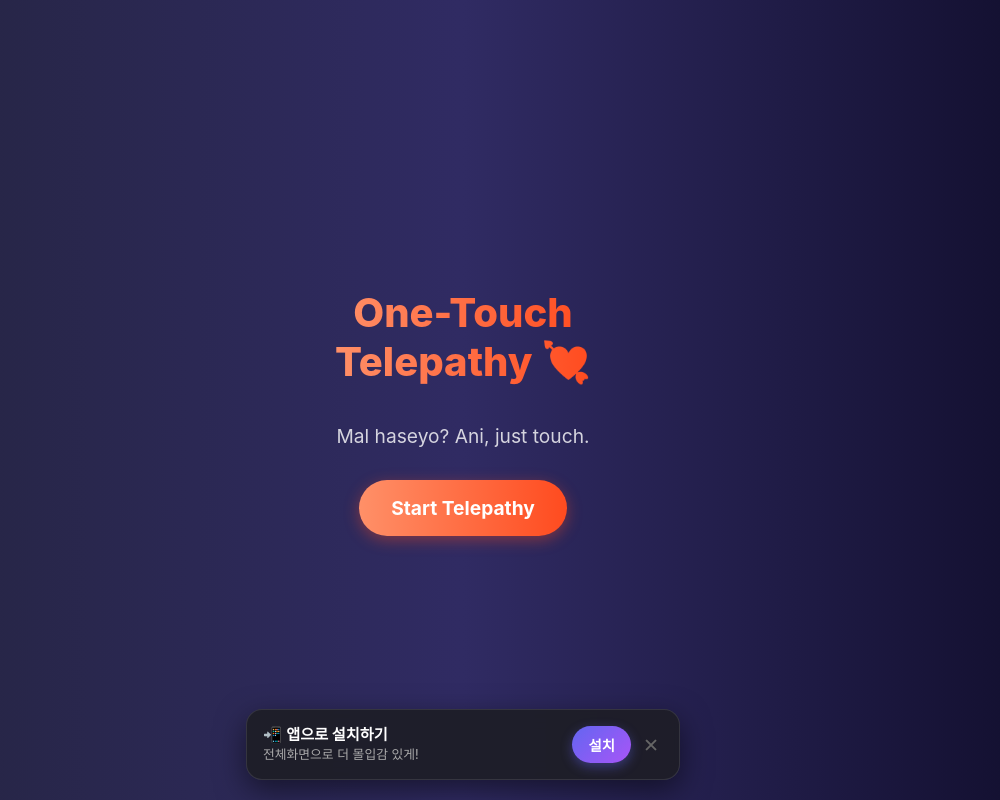
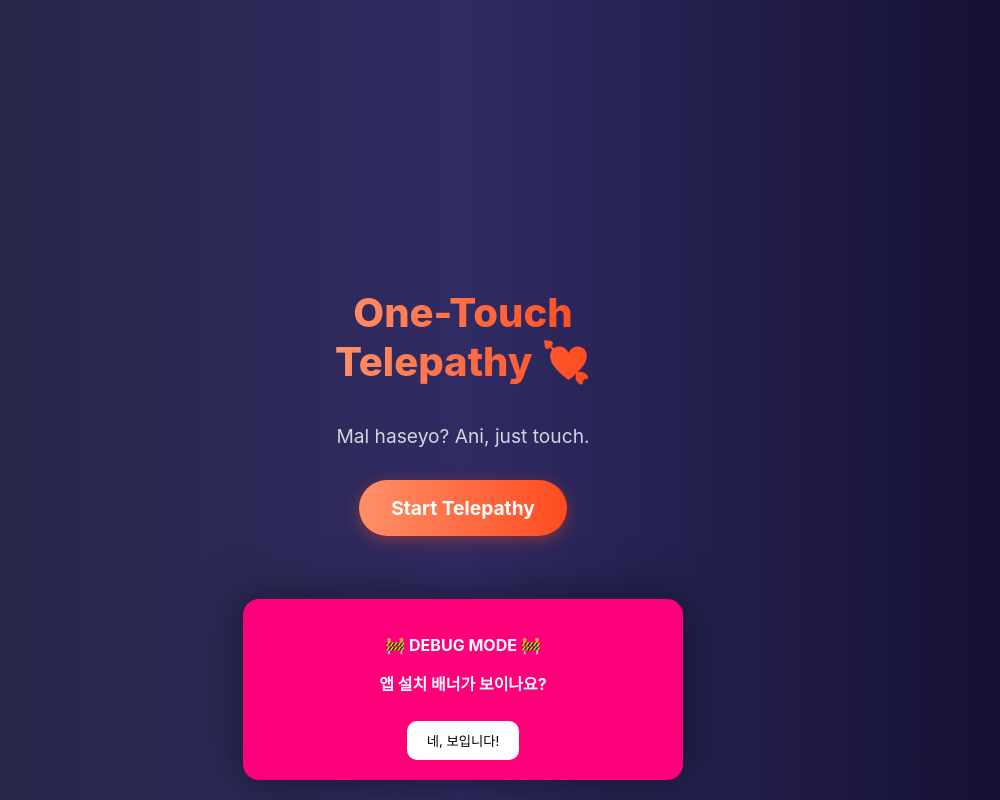
Before and after one commit to heonyun/telepathy-pingpong, a Next.js app: page / in a window 1280 px wide. Shown: the whole page, without its empty margins (177-1177 px from the left). Built offline with nearby package versions, Linux system fonts and the light colour scheme.

Commit message:
Super Debug: Force visible element

```diff
--- a/src/app/InstallPrompt.jsx
+++ b/src/app/InstallPrompt.jsx
@@ -3,85 +3,39 @@
 import { useState, useEffect } from 'react';
 
 export default function InstallPrompt() {
-    const [deferredPrompt, setDeferredPrompt] = useState(null);
-    const [isIOS, setIsIOS] = useState(false);
-    const [isStandalone, setIsStandalone] = useState(false);
-    const [showInstallBtn, setShowInstallBtn] = useState(false);
-    const [showIOSGuide, setShowIOSGuide] = useState(false);
+    const [show, setShow] = useState(false);
 
     useEffect(() => {
-        if (window.matchMedia('(display-mode: standalone)').matches || window.navigator.standalone === true) {
-            setIsStandalone(true);
-            return;
-        }
+        // Force show after 500ms regardless of anything
+        setTimeout(() => setShow(true), 500);
+    }, []);
 
-        const userAgent = window.navigator.userAgent.toLowerCase();
-        const ios = /iphone|ipad|ipod/.test(userAgent);
-        setIsIOS(ios);
-
-        const handleBeforeInstallPrompt = (e) => {
-            e.preventDefault();
-            setDeferredPrompt(e);
-            setShowInstallBtn(true);
-        };
-
-        window.addEventListener('beforeinstallprompt', handleBeforeInstallPrompt);
-
-        // Fallback: If event doesn't fire within 2 seconds, show it anyway for non-standalone
-        const timer = setTimeout(() => {
-            if (!isStandalone) {
-                setShowInstallBtn(true);
-            }
-        }, 2000);
-
-        return () => {
-            window.removeEventListener('beforeinstallprompt', handleBeforeInstallPrompt);
-            clearTimeout(timer);
-        };
-    }, [isStandalone]);
-
-    const handleInstallClick = () => {
-        if (isIOS) {
-            setShowIOSGuide(true);
-        } else if (deferredPrompt) {
-            deferredPrompt.prompt();
-            deferredPrompt.userChoice.then((choiceResult) => {
-                if (choiceResult.outcome === 'accepted') {
-                    setShowInstallBtn(false);
-                }
-                setDeferredPrompt(null);
-            });
-        } else {
-            // PC Chrome etc where event didn't fire but user clicked
-            alert("브라우저 주소창 우측의 '앱 설치 아이콘(🖥️⬇️)'이나 메뉴의 '앱 설치'를 이용해주세요!");
-        }
-    };
-
-    if (isStandalone || !showInstallBtn) return null;
+    if (!show) return null;
 
     return (
-        <>
-            <div className="install-banner">
-                <div className="install-text">
-                    <span>📲 <b>앱으로 설치하기</b><br /><small>전체화면으로 더 몰입감 있게!</small></span>
-                </div>
-                <button className="install-btn" onClick={handleInstallClick}>
-                    설치
-                </button>
-                <button className="close-btn" onClick={() => setShowInstallBtn(false)}>✕</button>
-            </div>
-
-            {showIOSGuide && (
-                <div className="ios-guide-overlay" onClick={() => setShowIOSGuide(false)}>
-                    <div className="ios-guide-card" onClick={e => e.stopPropagation()}>
-                        <h3>아이폰 설치 가이드</h3>
-                        <p>1. 하단 공유 버튼 <span style={{ fontSize: '1.5rem' }}>📤</span> 터치</p>
-                        <p>2. <b>'홈 화면에 추가'</b> 선택</p>
-                        <div className="guide-arrow">⬇️</div>
-                        <button className="ok-btn" onClick={() => setShowIOSGuide(false)}>확인</button>
-                    </div>
-                </div>
-            )}
-        </>
+        <div style={{
+            position: 'fixed',
+            bottom: '20px',
+            left: '50%',
+            transform: 'translateX(-50%)',
+            width: '90%',
+            maxWidth: '400px',
+            backgroundColor: '#ff007a', // Hot Pink for visibility
+            color: 'white',
+            padding: '20px',
+            borderRadius: '16px',
+            textAlign: 'center',
+            zIndex: 999999, // Super high z-index
+            boxShadow: '0 0 50px rgba(0,0,0,0.5)',
+            fontWeight: 'bold'
+        }}>
+            <p style={{ marginBottom: '10px' }}>🚧 DEBUG MODE 🚧</p>
+            <p>앱 설치 배너가 보이나요?</p>
+            <button onClick={() => alert('설치 로직 실행')} style={{
+                marginTop: '10px', padding: '10px 20px', background: 'white', color: 'black', border: 'none', borderRadius: '10px'
+            }}>
+                네, 보입니다!
+            </button>
+        </div>
     );
 }
```
